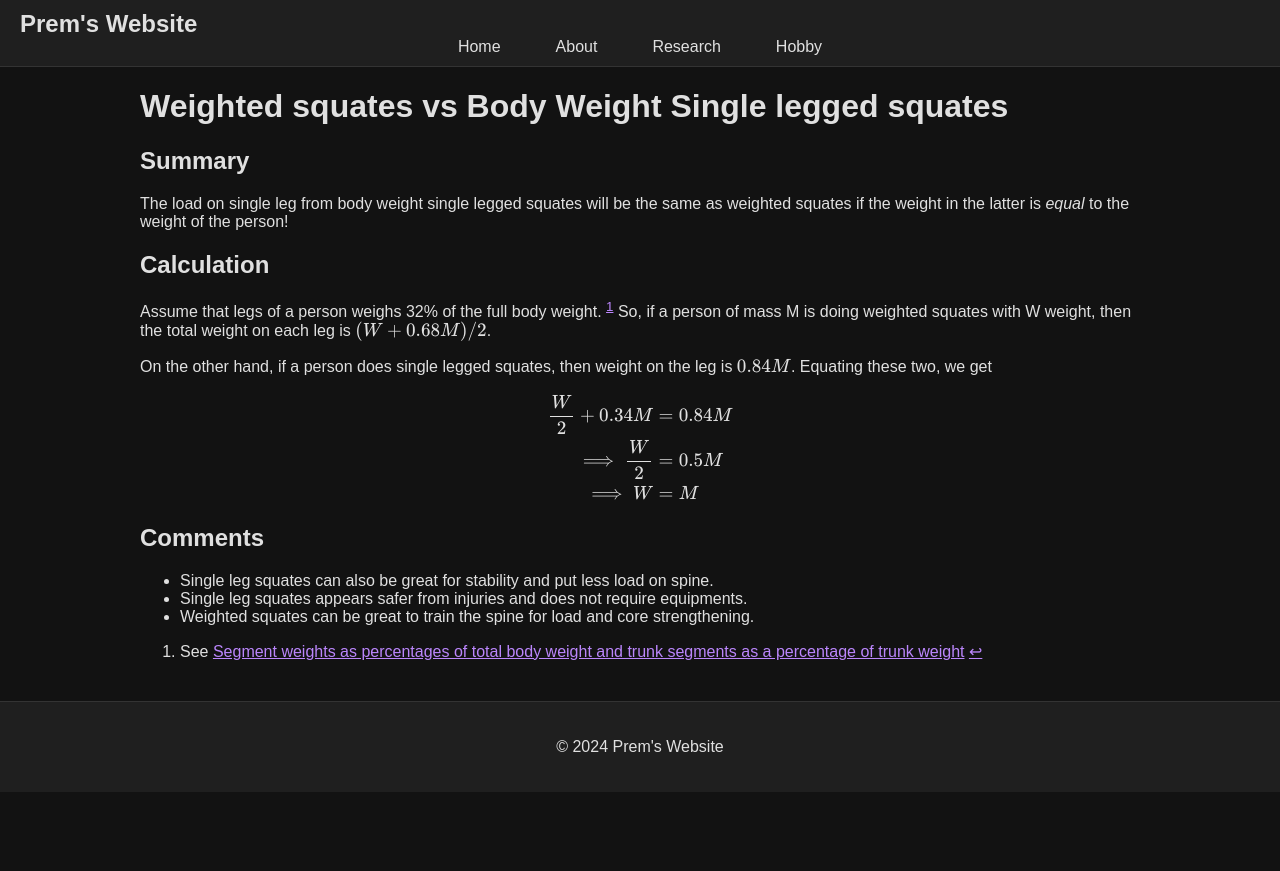
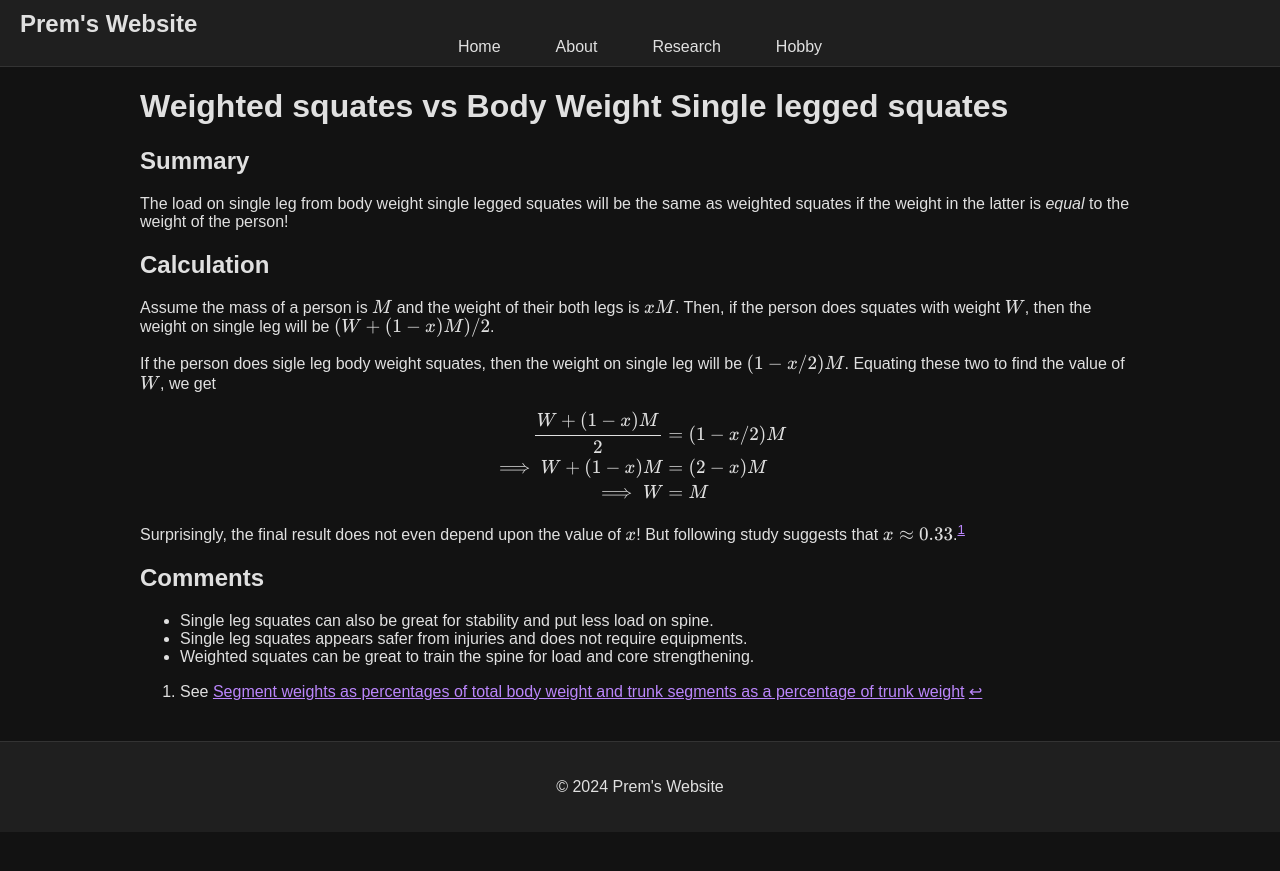
Before and after one commit to prem314/prem314.github.io, a Jekyll site: the page built from weighted_squates_vs_body_weight_single_legged_squates.md, in a window 1280 px wide. Shown: the top 871 px of the page. Built offline with Jekyll 4.4.1, drawn with Linux system fonts in a browser that asks for light colours.

Commit message:
Update weighted_squates_vs_body_weight_single_legged_squates.md

```diff
--- a/weighted_squates_vs_body_weight_single_legged_squates.md
+++ b/weighted_squates_vs_body_weight_single_legged_squates.md
@@ -10,18 +10,19 @@ The load on single leg from body weight single legged squates will be the same a
 
 ## Calculation
 
-Assume that legs of a person weighs 32% of the full body weight. [^1] So, if a person of mass M is doing weighted squates with W weight, then the total weight on each leg is $(W + 0.68 M)/2$.
+Assume the mass of a person is $M$ and the weight of their both legs is $x M$. Then, if the person does squates with weight $W$, then the weight on single leg will be $(W + (1-x) M)/2$.
 
-On the other hand, if a person does single legged squates, then weight on the leg is $0.84 M$. Equating these two, we get
+If the person does sigle leg body weight squates, then the weight on single leg will be $(1- x/2) M$. Equating these two to find the value of $W$, we get
 
 $$
 \begin{align}
-\frac{W}{2} + 0.34 M &= 0.84 M \\
-\implies \frac{W}{2} &= 0.5 M \\
+\frac{W + (1-x)M}{2} &= (1 - x/2) M \\
+\implies W + (1-x)M &= (2 - x) M \\
 \implies W &= M
 \end{align}
 $$
 
+Surprisingly, the final result does not even depend upon the value of $x$! But following study suggests that $x \approx 0.33$.[^1]
 
 
 ## Comments
```
